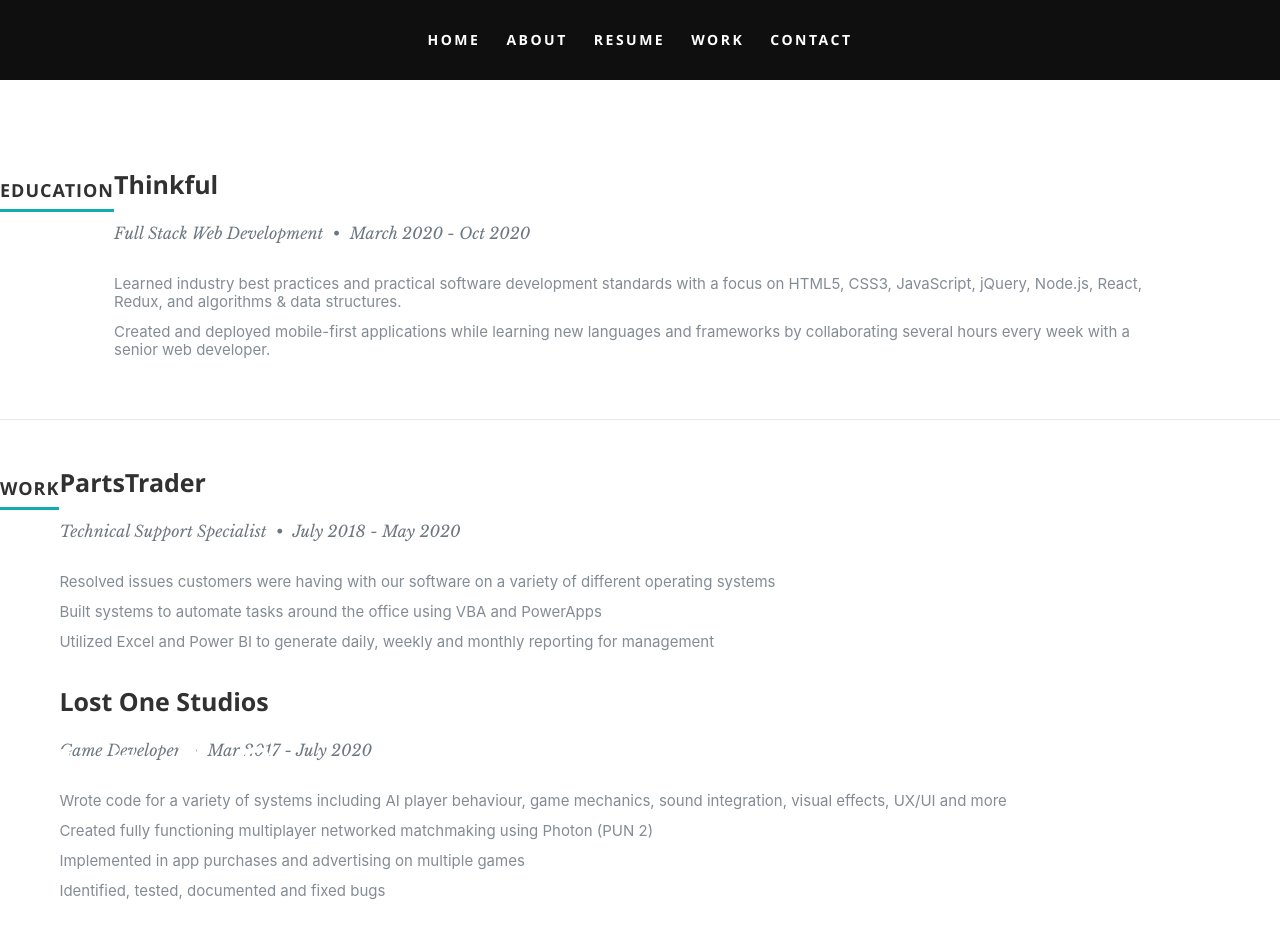
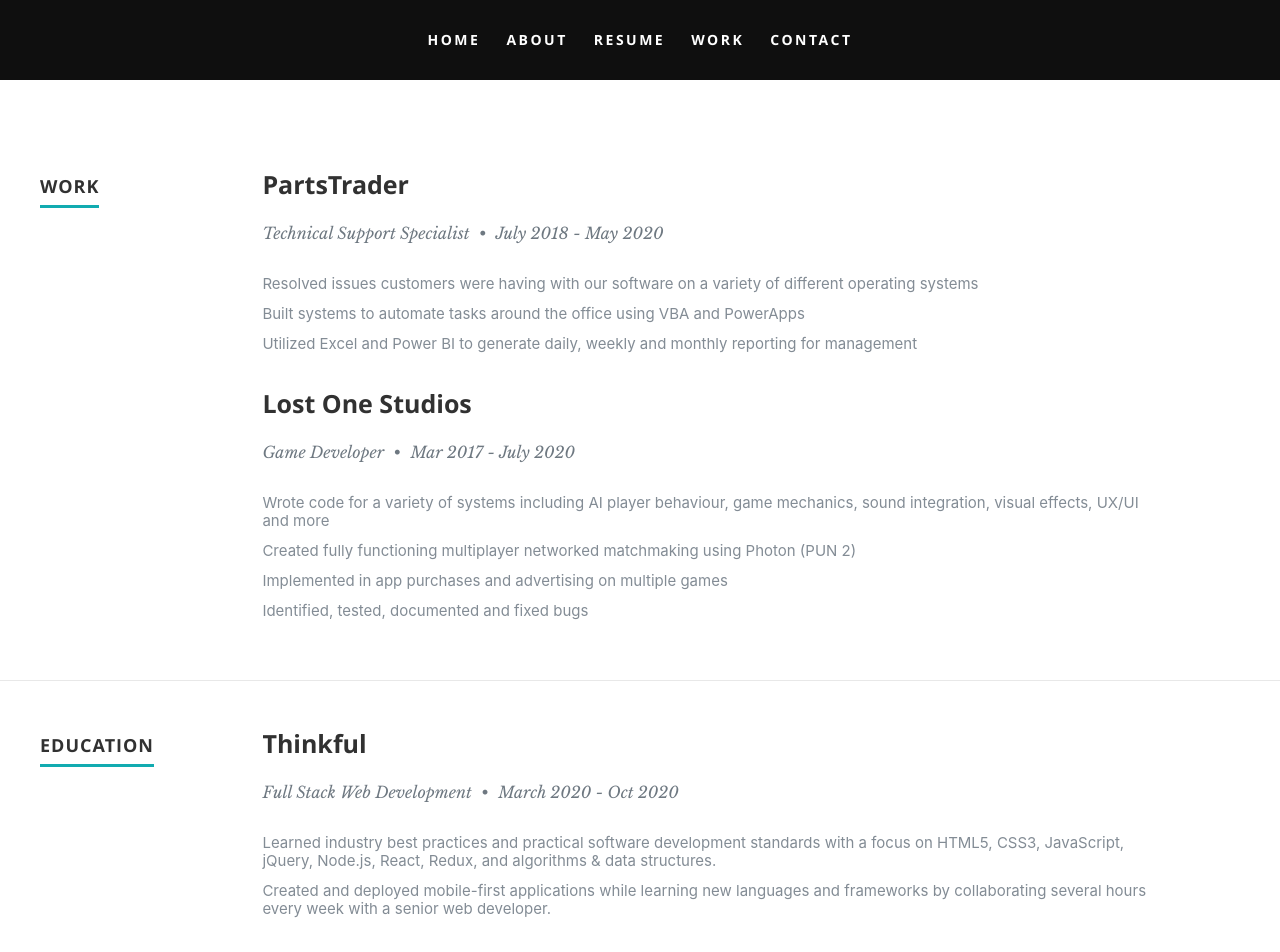
Before and after one commit to nickthorpe71/portfolio, a React (Create React App) app: page /resume in a window 1280 px wide. Shown: the top 952 px of the page. Built offline with nearby package versions, Linux system fonts and the light colour scheme.

Commit message:
adds styles to about and resume

```diff
--- a/src/Components/About/About.css
+++ b/src/Components/About/About.css
@@ -1,8 +1,8 @@
 #about {
   background: #2B2B2B;
   padding-top: 96px;
-  padding-bottom: 66px;
-  overflow: hidden;
+  overflow: auto;
+  height: calc(100vh - 16rem);
 }
 
 #about h2 {
@@ -21,9 +21,8 @@
 }
 
 #about .profile-pic {
-  position: relative;
+  padding: 4rem;
   width: 100%;
-  max-width: 160rem;
   border-radius: 100%;
 }
 
--- a/src/Components/Contact/Contact.css
+++ b/src/Components/Contact/Contact.css
@@ -1,13 +1,14 @@
 #contact {
   background: #191919;
   padding-top: 96px;
-  padding-bottom: 102px;
   color: #636363;
 }
-#contact .section-head { margin-bottom: 42px; }
+#contact .section-head {
+  width: 80%;
+  margin: 0 auto 4rem auto;
+}
 
 #contact h1 {
-  font: 18px/24px 'opensans-bold', sans-serif;
   text-transform: uppercase;
   letter-spacing: 3px;
   color: #EBEEEE;
@@ -25,6 +26,11 @@
   color: #ebeeee;
 }
 
+#contact .section-body{
+  width: 80%;
+  margin: 0 auto;
+}
+
 #contact h4 {
   font: 16px/24px 'opensans-bold', sans-serif;
   color: #EBEEEE;
@@ -34,10 +40,8 @@
   font: 18px/36px 'opensans-light', sans-serif;
   padding-right: 3%;
 }
-#contact .header-col { padding-top: 6px; }
 
 /* contact form */
-#contact form { margin-bottom: 30px; }
 #contact label {
   font: 15px/24px 'opensans-bold', sans-serif;
   margin: 12px 0;
--- a/src/Components/Contact/Contact.js
+++ b/src/Components/Contact/Contact.js
@@ -10,21 +10,21 @@
         </div>
         <div className="column">
           <p className="lead">If you are looking for a a committed versatile developer, or you are interested
-          in connecting to discuss and work on innovative ventures.
+          in connecting to discuss / work on innovative ventures feel free to contact me directly or by using the form below.
             </p>
         </div>
       </div>
-      <div className="row">
+      <div className="row section-body">
         <div className="column">
           <form method="post" id="contactForm" name="contactForm">
             <fieldset>
               <div>
                 <label htmlFor="contactName">Name <span className="required">*</span></label>
-                <input type="text" size={35} id="contactName" name="contactName" />
+                <input type="text" size={35} id="contactName" name="contactName" required />
               </div>
               <div>
                 <label htmlFor="contactEmail">Email <span className="required">*</span></label>
-                <input type="text" size={35} id="contactEmail" name="contactEmail" />
+                <input type="email" size={35} id="contactEmail" name="contactEmail" required />
               </div>
               <div>
                 <label htmlFor="contactSubject">Subject</label>
@@ -32,7 +32,7 @@
               </div>
               <div>
                 <label htmlFor="contactMessage">Message <span className="required">*</span></label>
-                <textarea cols={50} rows={15} id="contactMessage" name="contactMessage" defaultValue={""} />
+                <textarea cols={50} rows={15} id="contactMessage" name="contactMessage" defaultValue={""} required />
               </div>
               <div>
                 <button className="submit">Submit</button>
--- a/src/Components/Footer/Footer.css
+++ b/src/Components/Footer/Footer.css
@@ -1,9 +1,6 @@
 footer {
   height: 8rem;
-  /* background-color: #303030; */
   background-color: transparent;
-  position:absolute;
-  bottom:0;
   width:100%;
 }
 
--- a/src/Components/Home/Home.css
+++ b/src/Components/Home/Home.css
@@ -2,7 +2,7 @@
 
 #home {
   width: 100%;
-  height: calc(100vh);
+  height: 100vh;
   margin: -8rem 0;
   background-size: cover !important;
   -webkit-background-size: cover !important;
--- a/src/Components/Resume/Resume.css
+++ b/src/Components/Resume/Resume.css
@@ -21,8 +21,14 @@
   font: 25px/30px 'opensans-bold', sans-serif;
 }
 
-#resume .header-col { padding-top: 9px; }
-#resume .main-col { padding-right: 10%; }
+#resume .header-col {
+  padding: 0.5rem 0 0 4rem;
+  flex: 2;
+}
+#resume .main-col {
+  padding-right: 10%;
+  flex: 8;
+}
 
 .education, .work {
   margin-bottom: 48px;
--- a/src/Components/Resume/Resume.js
+++ b/src/Components/Resume/Resume.js
@@ -5,29 +5,6 @@
   return (
 
     <section id="resume">
-      {/* Education
-      ----------------------------------------------- */}
-      <div className="row education">
-        <div className="column header-col">
-          <h1><span>Education</span></h1>
-        </div>
-        <div className="column main-col">
-          <div className="row item">
-            <div className="column">
-              <h3>Thinkful</h3>
-              <p className="info">Full Stack Web Development <span>•</span> March 2020 - Oct 2020</p>
-              <ul>
-                <li>
-                  Learned industry best practices and practical software development standards with a focus on HTML5, CSS3, JavaScript, jQuery, Node.js, React, Redux, and algorithms {'&'} data structures.
-                </li>
-                <li>
-                  Created and deployed mobile-first applications while learning new languages and frameworks by collaborating several hours every week with a senior web developer.
-                </li>
-              </ul>
-            </div>
-          </div>
-        </div> {/* main-col end */}
-      </div> {/* End Education */}
       {/* Work
       ----------------------------------------------- */}
       <div className="row work">
@@ -74,6 +51,29 @@
           </div> {/* item end */}
         </div> {/* main-col end */}
       </div> {/* End Work */}
+      {/* Education
+      ----------------------------------------------- */}
+      <div className="row education">
+        <div className="column header-col">
+          <h1><span>Education</span></h1>
+        </div>
+        <div className="column main-col">
+          <div className="row item">
+            <div className="column">
+              <h3>Thinkful</h3>
+              <p className="info">Full Stack Web Development <span>•</span> March 2020 - Oct 2020</p>
+              <ul>
+                <li>
+                  Learned industry best practices and practical software development standards with a focus on HTML5, CSS3, JavaScript, jQuery, Node.js, React, Redux, and algorithms {'&'} data structures.
+                </li>
+                <li>
+                  Created and deployed mobile-first applications while learning new languages and frameworks by collaborating several hours every week with a senior web developer.
+                </li>
+              </ul>
+            </div>
+          </div>
+        </div> {/* main-col end */}
+      </div> {/* End Education */}
       {/* Skills
       ----------------------------------------------- */}
       <div className="row skill">
```
